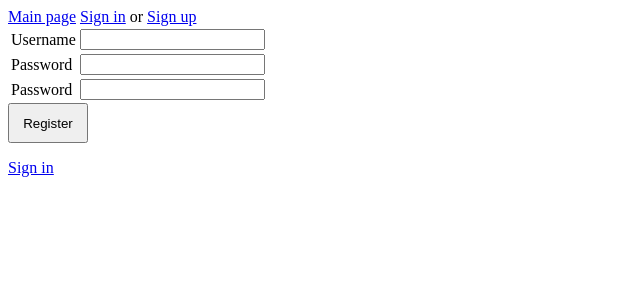
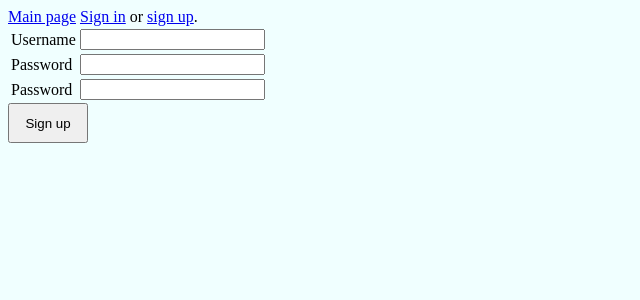
Before and after one commit to Chocimier/regame, a Django app: template regame/templates/django_registration/registration_form.html in a window 1280 px wide. Shown: the top 300 px of the page, without its empty margins (0-640 px from the left). Run offline with Django 3.2, Linux system fonts and the light colour scheme; the template is opened without the code that fills it, so the values that code supplies are empty, except form fields; tables that the repository leaves empty hold one stand-in row (values such as "Sample post"); form fields are guessed from the names that the template uses.

Commit message:
Visual improvements

```diff
--- a/regame/forms.py
+++ b/regame/forms.py
@@ -21,7 +21,7 @@ class NewMatchForm(forms.ModelForm):
         fields = ['player2', 'winconditiontype', 'winconditionnumber']
         labels = {
             'winconditiontype': 'Winner is one who',
-            'winconditionnumber': 'How many to win?'
+            'winconditionnumber': 'How many?'
         }
 
 
--- a/regame/models.py
+++ b/regame/models.py
@@ -18,7 +18,7 @@ class WinConditionType(LabeledEnum):
     class Labels:
         POINTS_GET = 'get that many points'
         POINTS_AHEAD = 'get that many more points'
-        TURNS = 'after that many turns'
+        TURNS = 'have more points after that many turns'
 
 
 class MatchStatus(Enum):
--- a/regame/static/regame/style.css
+++ b/regame/static/regame/style.css
@@ -1,3 +1,8 @@
+html {
+	background: azure;
+	color: black;
+}
+
 p {
 	text-align: justify;
 }
--- a/regame/templates/django_registration/registration_form.html
+++ b/regame/templates/django_registration/registration_form.html
@@ -23,8 +23,7 @@
 </tr>
 </table>
 
-<input type="submit" value="Register">
+<input type="submit" value="Sign up">
 </form>
-<p><a href="{% url 'login' %}">Sign in</a></p>
 
 {% endblock %}
--- a/regame/templates/regame/base.html
+++ b/regame/templates/regame/base.html
@@ -11,10 +11,10 @@
 <a href="{% url 'main' %}">Main page</a>
 {% if user.is_authenticated and user.userprofile.temporary %}
 	You play as a stranger.
-	You can <a href="{% url 'login' %}">Sign in</a>
+	After you end your matches,
+	you can <a href="{% url 'login' %}">sign in</a>
 	or
-	<a href="{% url 'django_registration_register' %}">Sign up</a>
-	after you end your matches.
+	<a href="{% url 'django_registration_register' %}">sign up</a>.
 	<a href="{% url 'forget' %}">Forget me.</a>
 {% elif user.is_authenticated %}
 	Signed in as {{ user.userprofile.display_name }}.
@@ -22,7 +22,7 @@
 {% else %}
 	<a href="{% url 'login' %}">Sign in</a>
 	or
-	<a href="{% url 'django_registration_register' %}">Sign up</a>
+	<a href="{% url 'django_registration_register' %}">sign up</a>.
 {% endif %}
 		</header>
 		{% block content %}{% endblock %}
--- a/regame/templates/regame/main.html
+++ b/regame/templates/regame/main.html
@@ -18,14 +18,14 @@
 
 {% if user.is_authenticated %}
     <div>
-    <a href="{% url "main" %}">check if someone challenged me</a>
+    <a href="{% url "main" %}">Reload to check if someone challenged me</a>
     </div>
 {% endif %}
 
 {% include "regame/activeusers.html" with player=user %}
 
-<p>Or <a href="{% url 'new_match' %}">Challenge someone you know</a>.</p>
-<p>You can also wait for others <a href="{% url 'new_match' %}?player2=bot">playing with a bot</a>.</p>
+<p><a href="{% url 'new_match' %}">Challenge someone you know</a>.</p>
+<p>You can also <a href="{% url 'new_match' %}?player2=bot">play with a bot</a>, while waiting for others.</p>
 <p><a href="{% url 'helppage' %}">How to play?</a></p>
 
 {% endblock %}
--- a/regame/templates/regame/new_match.html
+++ b/regame/templates/regame/new_match.html
@@ -11,11 +11,9 @@
 <form method="post" action="{% url 'new_match' %}">
 {% csrf_token %}
 <table>
-    <td>{{ form }}</td>
+    {{ form }}
 </table>
 
 <input type="submit" value="Challenge">
 </form>
-<p><a href="{% url 'login' %}">Sign in</a></p>
-
 {% endblock %}
--- a/regame/templates/registration/login.html
+++ b/regame/templates/registration/login.html
@@ -31,7 +31,4 @@
 <input type="submit" value="Sign in">
 <input type="hidden" name="next" value="{{ next }}">
 </form>
-
-<p><a href="{% url 'django_registration_register' %}">Sign up</a></p>
-
 {% endblock %}
```
